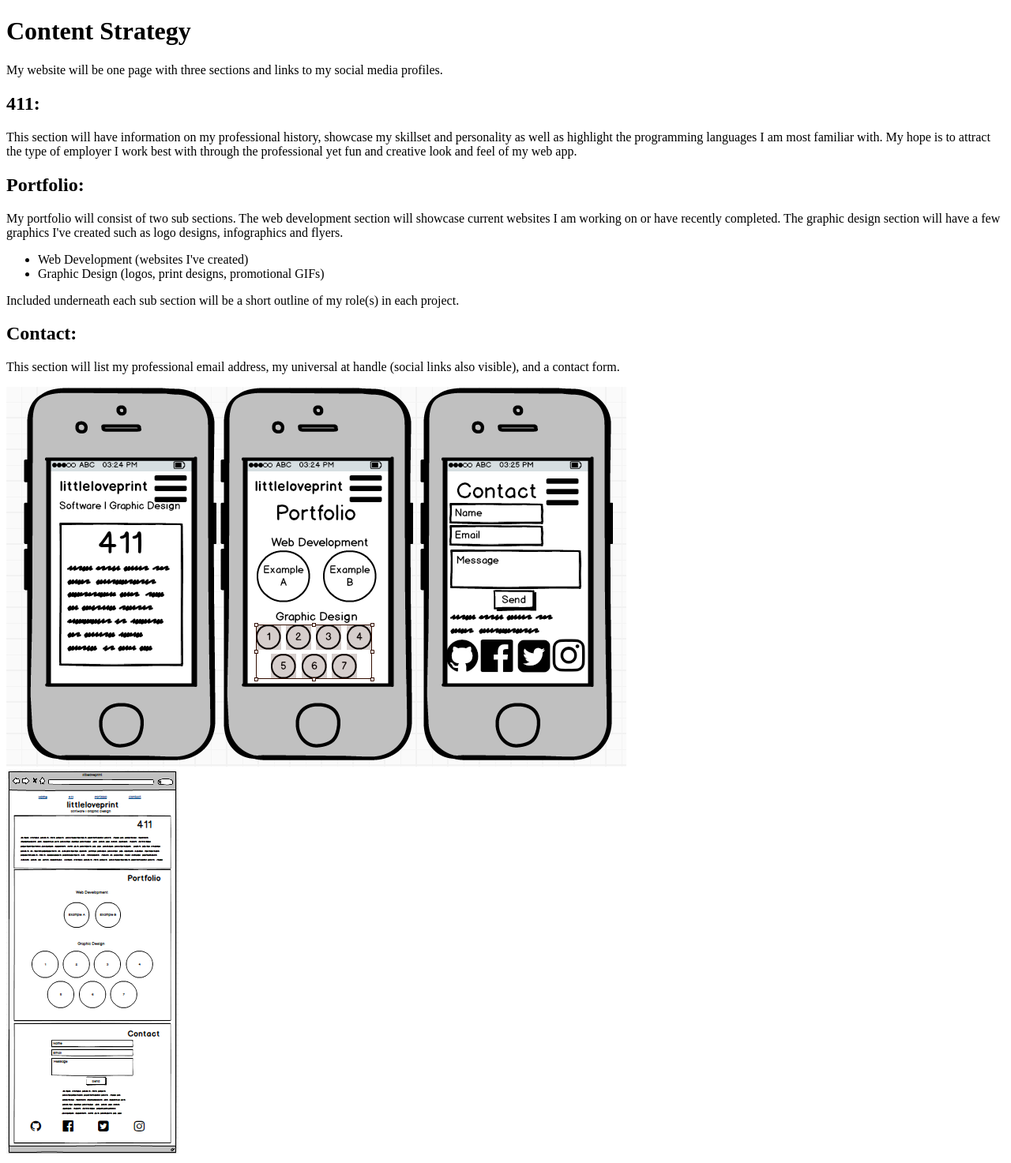
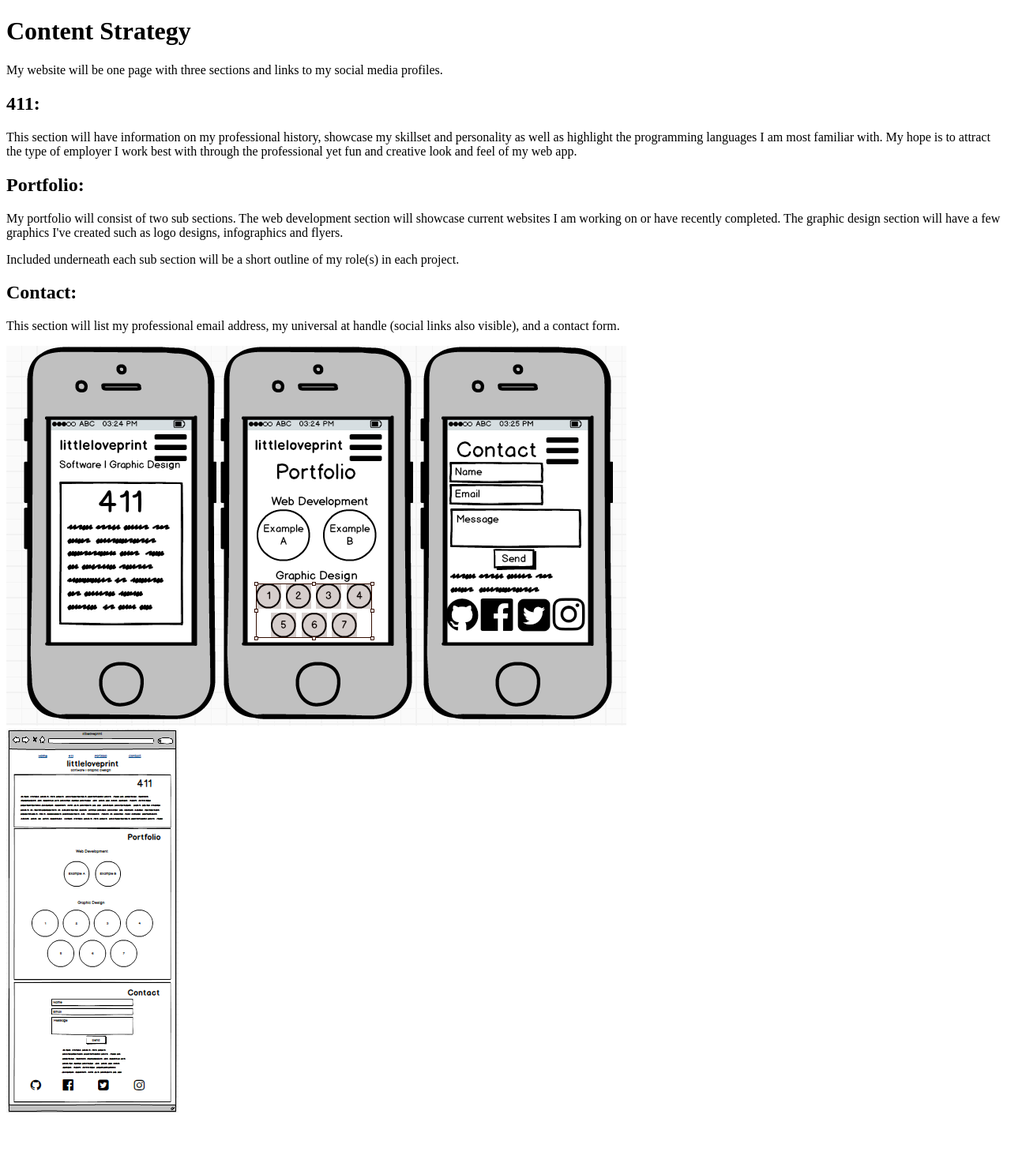
Before and after one commit to littleloveprint/littleloveprint, a PHP site: page /epic/milestone-2.php in a window 1280 px wide. Shown: the whole page at 79% size. After the commit the page ends 1409 px from the top, so only its background shows below. Run offline with PHP 8.4, Linux system fonts and the light colour scheme.

Commit message:
Paragraph edit.

```diff
--- a/epic/milestone-2.php
+++ b/epic/milestone-2.php
@@ -11,12 +11,8 @@
 		<h2><strong>411:</strong></h2>
 		<p>This section will have information on my professional history, showcase my skillset and personality as well as highlight the programming languages I am most familiar with. My hope is to attract the type of employer I work best with through the professional yet fun and creative look and feel of my web app.</p>
 		<h2><strong>Portfolio:</strong></h2>
-		<p>My portfolio will consist of two sub sections. The web development section will showcase current websites I am working on or have recently completed. The graphic design section will have a few graphics I've created such as logo designs, infographics and flyers.
-		<ul>
-			<li>Web Development (websites I've created)</li>
-			<li>Graphic Design (logos, print designs, promotional GIFs)</li>
-		</ul>
-		Included underneath each sub section will be a short outline of my role(s) in each project.</p>
+		<p>My portfolio will consist of two sub sections. The web development section will showcase current websites I am working on or have recently completed. The graphic design section will have a few graphics I've created such as logo designs, infographics and flyers.</p>
+		<p>Included underneath each sub section will be a short outline of my role(s) in each project.</p>
 		<h2><strong>Contact:</strong></h2>
 		<p>This section will list my professional email address, my universal at handle (social links also visible), and a contact form.</p>
 		<img src="img/mobile.png" alt="Mobile Wireframe"><br>
```
